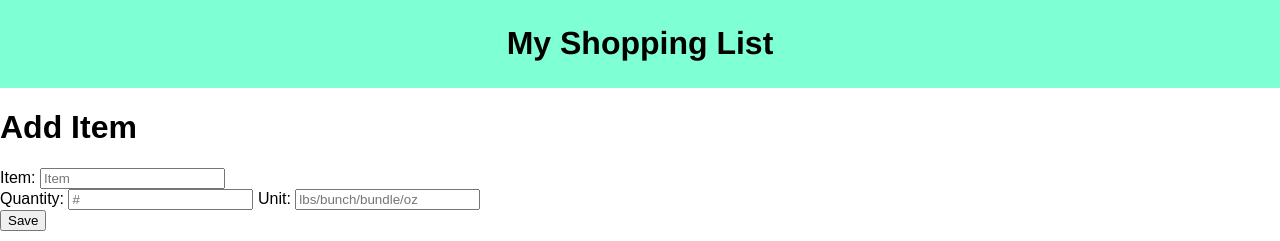
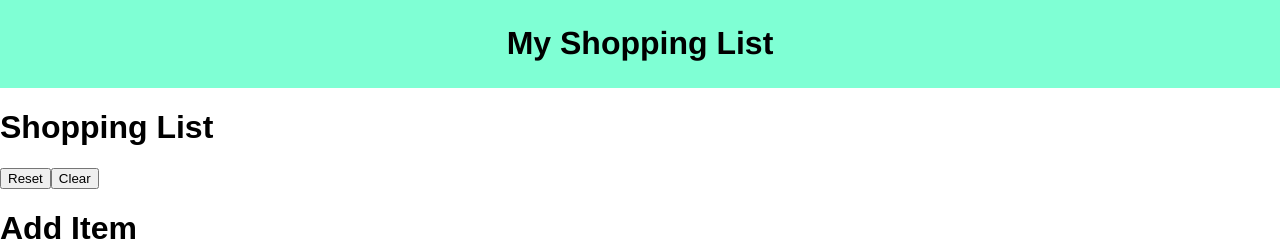
Before and after one commit to JoelleKado/group-fs-react-shopping-list, a React (Create React App) app: page / in a window 1280 px wide. Shown: the top 241 px of the page. Built offline with nearby package versions, Linux system fonts and the light colour scheme; no server answers.

Commit message:
h1 and buttons render buttons are not functional

```diff
--- a/src/components/App/App.js
+++ b/src/components/App/App.js
@@ -4,6 +4,7 @@ import './App.css';
 import ShoppingList from '../ShoppingList/ShoppingList.js';
 import Header from '../Header/Header';
 import Form from '../Form/Form';
+import ShoppingListHeader from '../ShoppingListHeader/ShoppingListHeader';
 
 class App extends Component {
   state = {
@@ -57,6 +58,7 @@ class App extends Component {
     return (
       <div className='App'>
         <Header />
+        <ShoppingListHeader />
         <Form handleChangeFor={this.handleChangeFor} />
         <main>
           <ul>
--- /dev/null
+++ b/src/components/ShoppingListHeader/ShoppingListHeader.js
@@ -0,0 +1,18 @@
+// imports
+import React, { Component } from 'react';
+
+// class
+class ShoppingListHeader extends Component{
+    render(){
+        return(
+            <div>
+                <h1>Shopping List</h1>
+                <button>Reset</button>
+                <button>Clear</button>
+            </div>
+        ) // end return
+    } // end render
+}// end class
+
+// export
+export default ShoppingListHeader;
```
